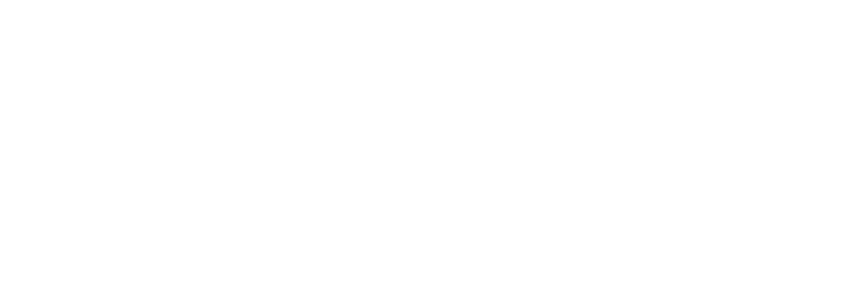
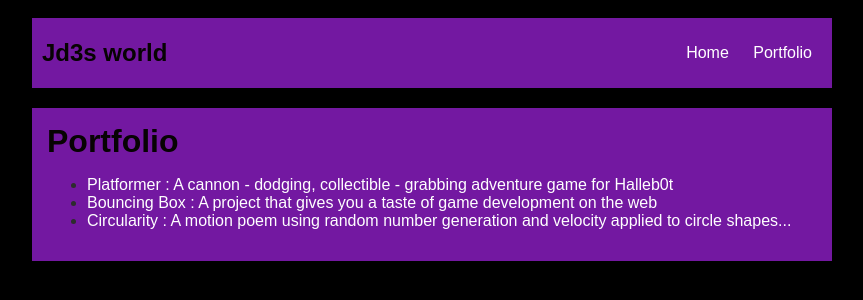
Before and after one commit to JeromeD1st/JeromeD1st.github.io, a plain HTML site: page portfolio.html in a window 1280 px wide. Shown: the whole page, without its empty margins (208-1071 px from the left). Drawn offline with Linux system fonts and the light colour scheme.

Commit message:
add index.html and css files

```diff
--- a/portfolio.html
+++ b/portfolio.html
@@ -1,11 +1,34 @@
 <!DOCTYPE HTML>
 <html>
     <head>
+      <title>Jd3s world portfolio</title>
+      <link rel="stylesheet" href="style.css">
     </head>
 
-    <body>
-      <div id="all-contents">
+    <body></body>
+     <div id="all-contents">
+       <nav>
 
+             <h1>Jd3s world</h1>
+            <ul id="nav-ul">
+               <li class="nav-li">
+               <a class="nav-a" href="index.html">Home</a>
+             </li>
+             <li class="nav-li">
+                <a class="nav-a" href="portfolio.html">Portfolio</a>
+             </li>
+           </ul>
+       </nav>
+       <main>
+        <div class="content">
+          <h1>Portfolio</h1>
+                <ul id="portfolio">
+                  <li><a href="projects/platformer/">Platformer : A cannon - dodging, collectible - grabbing adventure game for Halleb0t</a></li>
+                  <li><a href="projects/bouncing-box/">Bouncing Box : A project that gives you a taste of game development on the web </a></li>
+                  <li><a href="projects/circularity/">Circularity : A motion poem using random number generation and velocity applied to circle shapes...</a></li>
+                </ul>
+        </div>
+      </main>
       </div>
     </body>
 </html>
```
Also changed, not shown: index.html (+2 -2 lines).
